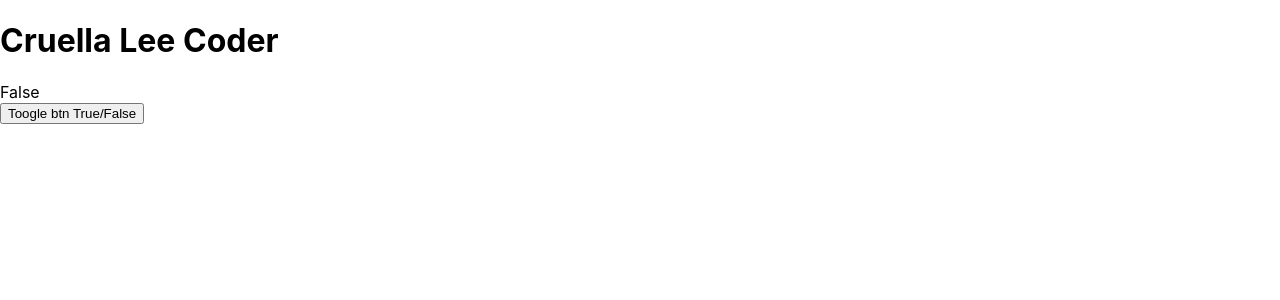
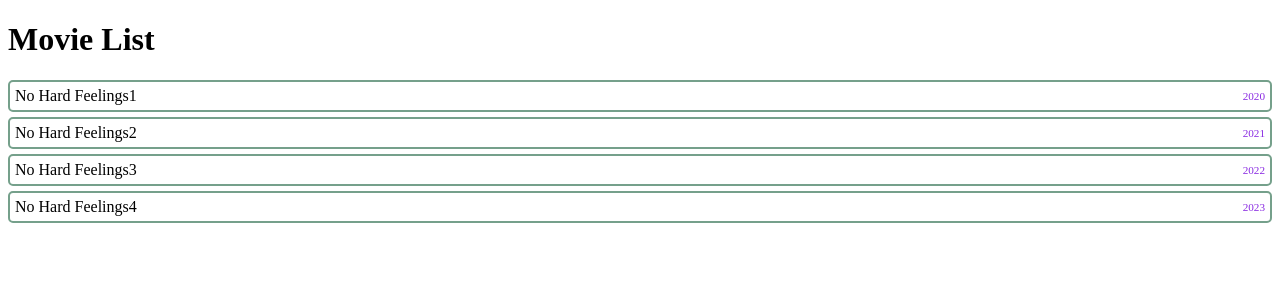
Before and after one commit to Gdansklol/easy-react-01, a React (Create React App) app: page / in a window 1280 px wide. Shown: the top 300 px of the page. Built offline with nearby package versions, Linux system fonts and the light colour scheme.

Commit message:
how to use map to react loop array

```diff
--- a/src/App.js
+++ b/src/App.js
@@ -1,25 +1,30 @@
-// 09/30 conditional rendring with toogle button true or false
+// 10/30
 
-import React, { useState, useEffect } from 'react';
+import React from 'react';
 
 function App() {
-  const [condition, setCondition] = useState(false);
-  const toogle = () => setCondition(!condition);
-  useEffect(() => {
-    console.log(condition);
-  }, [condition]);
+  const movies = [
+    {title: 'No Hard Feelings1', year:2020},
+    {title: 'No Hard Feelings2', year:2021},
+    {title: 'No Hard Feelings3', year:2022},
+    {title: 'No Hard Feelings4', year:2023},
+  ];
 
-  const renderCondition = condition
-    ? 'True'
-    : 'False'
+   const renderMovies = movies.map(movie => {
+      return (
+        <div className='movie' key={movie.title}>
+          <div className='movie-title'>{movie.title}</div>
+          <div className='movie-year'>{movie.year}</div>
+        </div>
+      )
+   })
+
 
   return (
-    <div>
-      <h1>Cruella Lee Coder </h1>
-      <div>
-            {renderCondition}
-      </div>
-      <button onClick={toogle}>Toogle btn True/False</button>
+    <div className='App'>
+      <h1>Movie List </h1>
+      {renderMovies}
+
     </div>
   )
 }
--- a/src/index.css
+++ b/src/index.css
@@ -1,4 +1,25 @@
-body {
+.movie {
+  display: flex;
+  align-items: center;
+  border: 2px solid rgb(117, 160, 139);
+  border-radius: 5px;
+  padding: 5px;
+  margin-bottom: 5px;
+}
+
+.movie .movie-title {
+  flex-grow: 1;
+}
+
+.movie .movie-year {
+  font-size: 0.7rem;
+  color:blueviolet;
+}
+
+
+
+
+/* body {
   margin: 0;
   font-family: -apple-system, BlinkMacSystemFont, 'Segoe UI', 'Roboto', 'Oxygen',
     'Ubuntu', 'Cantarell', 'Fira Sans', 'Droid Sans', 'Helvetica Neue',
@@ -10,4 +31,4 @@ body {
 code {
   font-family: source-code-pro, Menlo, Monaco, Consolas, 'Courier New',
     monospace;
-}
+} */
```
Also changed, not shown: 1 other file (tests, documents, lock files or other folders).
